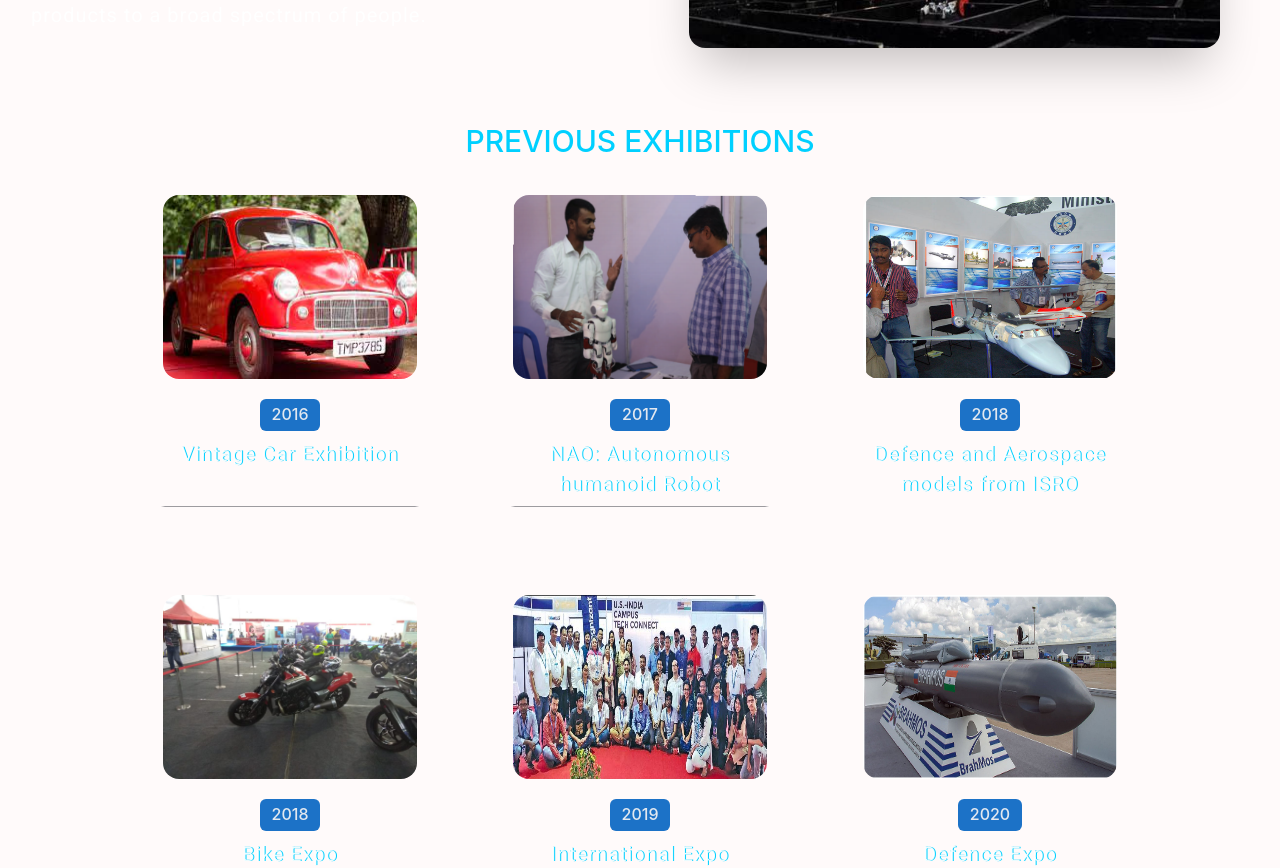
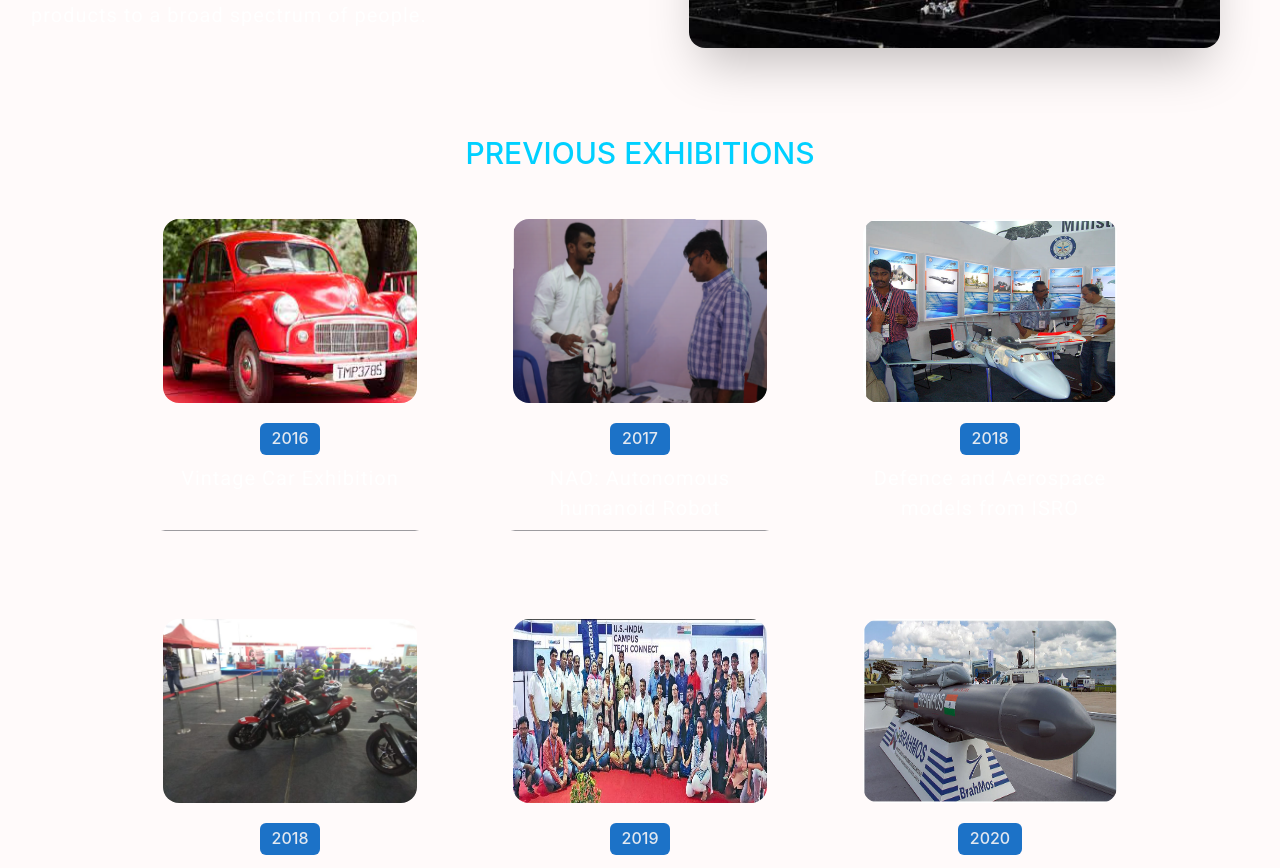
Before and after one commit to ShaastraWebops/shaastra-general-website, a React (Create React App) app: page /exhibitions in a window 1280 px wide. Shown: the part 500-1368 px from the top of the page. Built offline with nearby package versions, Linux system fonts and the light colour scheme.

Commit message:
final changes

```diff
--- a/src/components/pages/Exhibitions/Card.tsx
+++ b/src/components/pages/Exhibitions/Card.tsx
@@ -18,7 +18,6 @@ const Card = ({data}) =>{
   const Tagcolor = useColorModeValue("#00d0ff","#1c72c7");
 
     return(
-
         <Box
           maxW={'270px'}
           w={'full'}
@@ -26,7 +25,6 @@ const Card = ({data}) =>{
           overflow={'hidden'}
           h={'100%'}
         >
-
           <Image
             h={'200px'}
             w={'full'}
@@ -40,12 +38,19 @@ const Card = ({data}) =>{
               <Text as={'h3'} className="Tag" p={1}>
               <Tag size="lg" bg={Tagcolor} className="cardtext">{data.year}</Tag>
               </Text>
-              <Text className="cardtext"   textShadow="1px 0px #00d0ff">{data.title}</Text>
+              <Text className="cardtext"
+              style = {{
+                fontSize: "20px",
+                letterSpacing : "1px",
+                fontFamily : 'Roboto',
+                zIndex : 1
+              }} >{data.title}</Text>
               <Box className="overview" bg={Descriptionbg} color="#ffffff">
-              <Heading as={'h3'} mb={"3"} fontSize={"2xl"}   textShadow="1px 0px #00d0ff">
+              <Heading as={'h3'} mb={"3"} fontSize={"2xl"} >
                {data.title}
               </Heading>
-              <Text as={"h4"} size={"4"} >{data.description}</Text>
+              <Text as={"h4"} size={"4"}
+              >{data.description}</Text>
             </Box>
             </Stack>
 
--- a/src/components/pages/Exhibitions/Exhibitions.tsx
+++ b/src/components/pages/Exhibitions/Exhibitions.tsx
@@ -87,7 +87,13 @@ const Exhibitions = ()=>{
               <Heading as={'h1'} mb={"3"}>
                 About Us
               </Heading>
-               <Text>
+               <Text
+                style = {{
+                  fontSize: "20px",
+                  letterSpacing : "1px",
+                  fontFamily : 'Roboto',
+                  zIndex : 1
+                }}>
                  {AboutusData}
                 </Text>
               </MotionBox>
@@ -135,6 +141,7 @@ const Exhibitions = ()=>{
                m={[2,5]}
               className = "Title"
               color={Titlecolor}
+              p={3}
              >
               PREVIOUS EXHIBITIONS
             </Heading>
--- a/src/styles/Exhibitions.css
+++ b/src/styles/Exhibitions.css
@@ -17,14 +17,6 @@ body{
     font-family: 'Poppins', sans-serif;
 }
 
-p{
-  font-size: 20px;
-  letter-spacing: 1px;
-  font-family: 'Roboto', sans-serif;
-  z-index: 1;
-}
-
-
 .App-particles__container {
     overflow: hidden;
     position: absolute;
@@ -34,7 +26,11 @@ p{
     right: 0px;
     z-index: 0;
   }
-
+  .AboutUsContainer{
+    height:100vh;
+    padding: 20px;
+    text-align: justify;
+  }
   .Card{
     position: relative;
     overflow: hidden;
@@ -42,11 +38,6 @@ p{
     text-align:center;
   }
 
-  .AboutUsContainer{
-    height:100vh;
-    padding: 20px;
-    text-align: justify;
-  }
   .overview {
     padding: 20px;
     position: absolute;
@@ -58,6 +49,8 @@ p{
     overflow-y: auto;
     transition: transform 0.3s ease-in;
     text-align:center;
+    justify-content: center;
+    align-items: center;
 
   }
 
```
